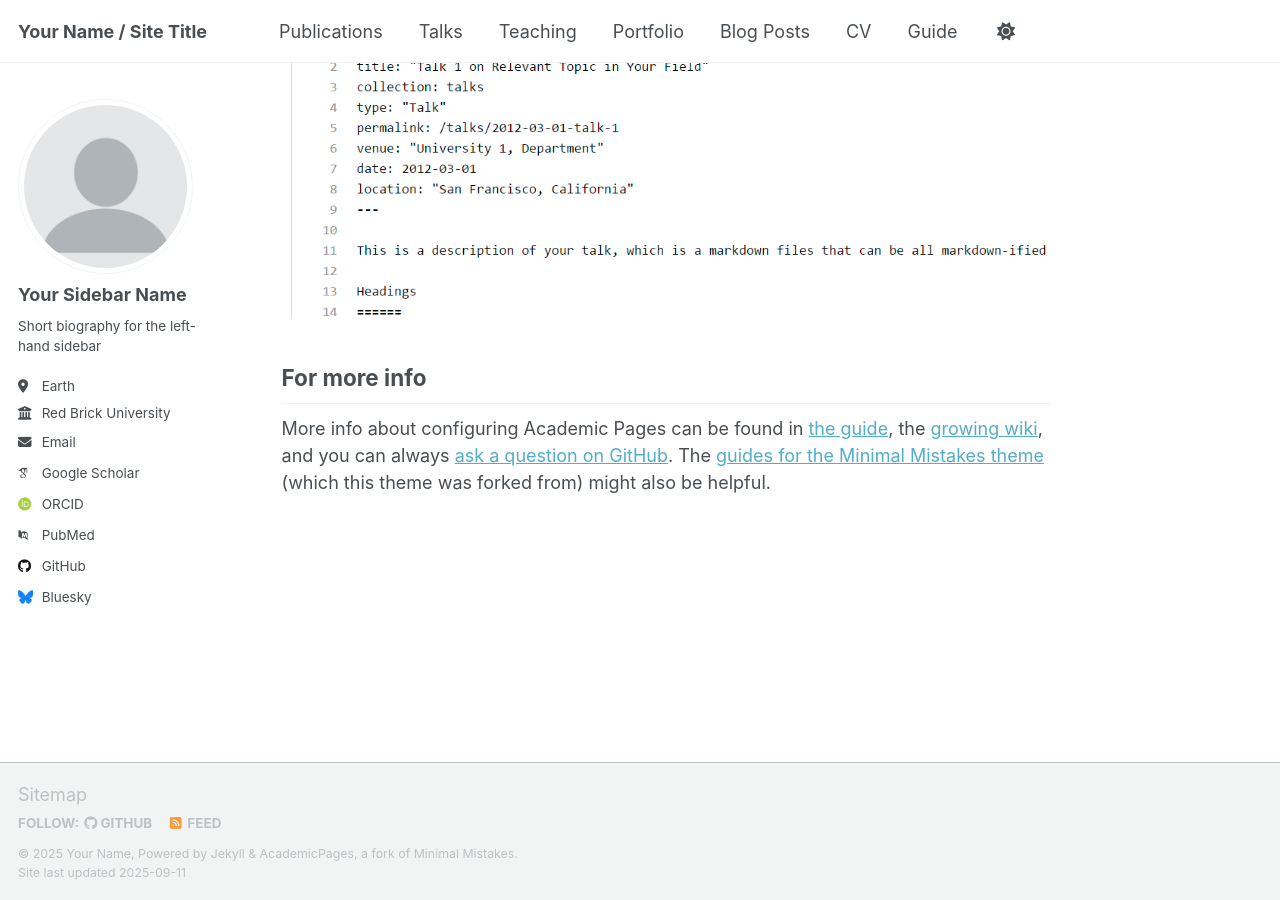
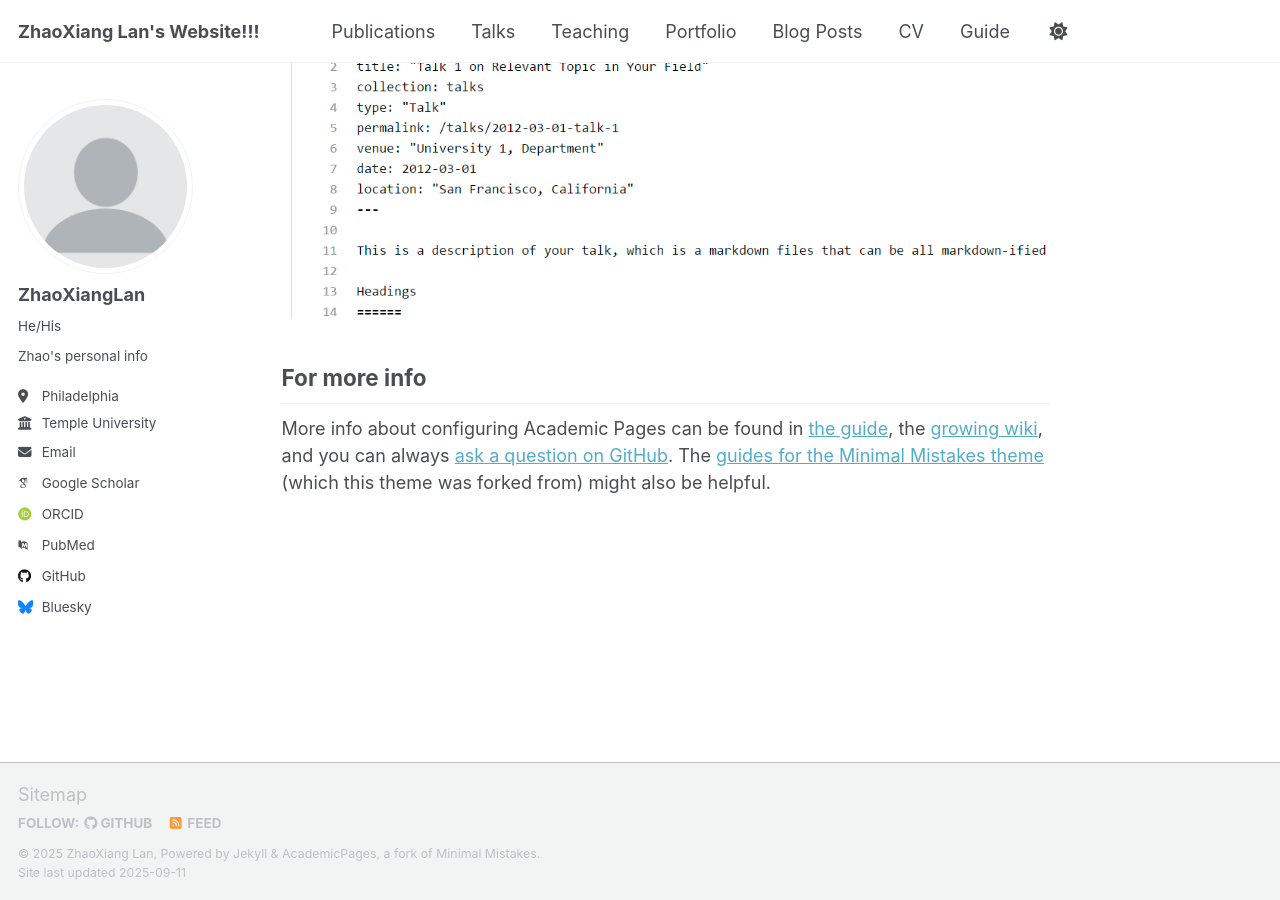
Before and after one commit to ZhaoXiangLan/ZhaoXiangLan.github.io, a Jekyll site: the page built from _pages/about.md, in a window 1280 px wide and 900 px high, scrolled down 2880 px. Built offline with Jekyll 4.4.1, drawn with Linux system fonts in a browser that asks for light colours; some web fonts are replaced; a script that is not in the unit is left out.

Commit message:
Update _config.yml
Made initial changes to site wide config file

```diff
--- a/_config.yml
+++ b/_config.yml
@@ -9,14 +9,14 @@
 # Basic Site Settings
 locale                   : "en-US"
 site_theme               : "default" # Currently available options are "default", "air"
-title                    : "Your Name / Site Title"
+title                    : "ZhaoXiang Lan's Website!!!"
 title_separator          : "-"
-name                     : &name "Your Name"
+name                     : &name "ZhaoXiang Lan"
 description              : &description "Your Name's academic portfolio"   # Update this with a general description of your site, this is the default if not overridden by a page
-url                      : https://academicpages.github.io # The base hostname & protocol for your site e.g. "https://[your GitHub username].github.io",
+url                      : https://ZhaoXiangLan0607.github.io # The base hostname & protocol for your site e.g. "https://[your GitHub username].github.io",
                                                            # or if you already have some other page hosted on Github then use "https://[your GitHub username].github.io/[Your Repo Name]"
 baseurl                  : "" # the subpath of your site, e.g. "/blog"
-repository               : "academicpages/academicpages.github.io"
+repository               : "ZhaoXiangLanZhaoXiangLan0607.github.io"
 
 # Site Author - The following control what appear as part of the author content on the side bar.
 #               If a field is blank the icon and link will not appear, otherwise it will be shown.
@@ -24,13 +24,13 @@ repository               : "academicpages/academicpages.github.io"
 author:
   # Biographic information
   avatar           : "profile.png"
-  name             : "Your Sidebar Name"
-  pronouns         : # example: "she/her"
-  bio              : "Short biography for the left-hand sidebar"
-  location         : "Earth"
-  employer         : "Red Brick University"
+  name             : "ZhaoXiangLan"
+  pronouns         : "He/His"
+  bio              : "Zhao's personal info"
+  location         : "Philadelphia"
+  employer         : "Temple University"
   uri              : # URL
-  email            : "none@example.org"
+  email            : "zhaoxiang.lan@temple.edu"
 
   # Academic websites
   academia         : # URL
```
